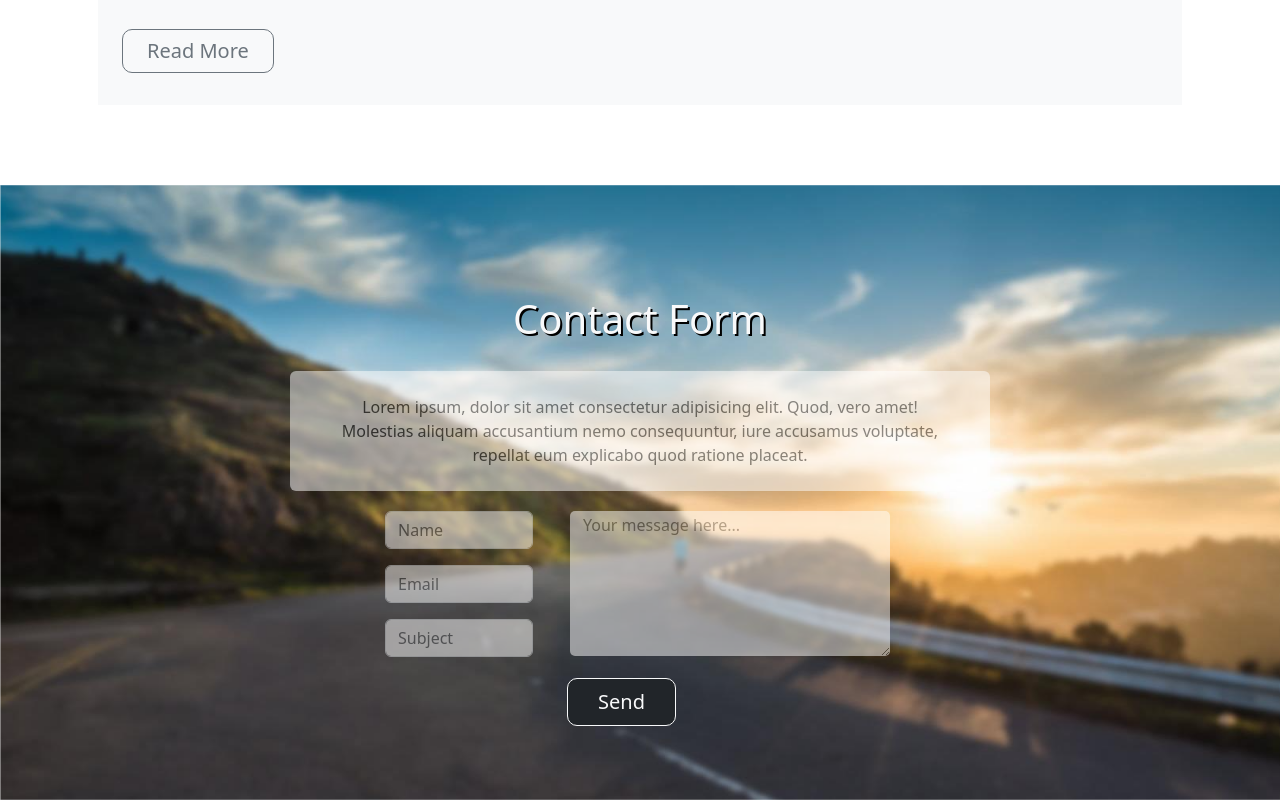
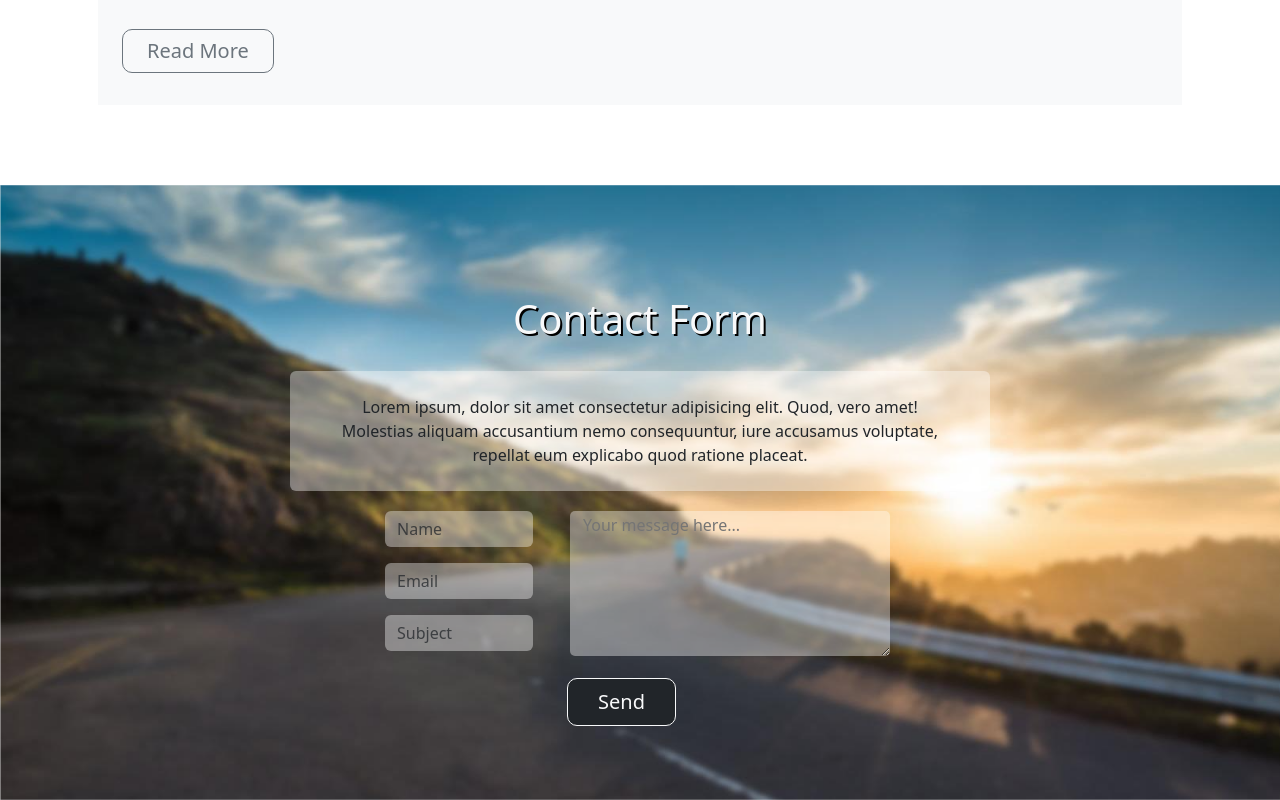
Before and after one commit to ruba-mhd01/BS-Assignment, a plain HTML site: page index.html in a window 1280 px wide. Shown: the part 5041-5841 px from the top of the page. Drawn offline with nearby package versions, Linux system fonts and the light colour scheme.

Commit message:
'seventh'

```diff
--- a/index.html
+++ b/index.html
@@ -228,28 +228,27 @@
            <h2 class="text-light fs-1" style="padding-top: 110px;text-shadow: 2px 2px #000000;">Contact Form</h2>
 
             <div class="row">
-              <p class="mx-auto rounded px-5 py-4 " style="background-color: white; margin-top: 20px;width: 700px; opacity: .5;">
+              <p class="mx-auto rounded px-5 py-4 " style="background-color: rgba(255, 255, 255, 0.379); margin-top: 20px;width: 700px; ">
                 Lorem ipsum, dolor sit amet consectetur adipisicing elit. Quod, vero amet! Molestias aliquam accusantium nemo
                  consequuntur, iure accusamus voluptate, <br> repellat eum explicabo quod ratione placeat.
                   </p>
             </div>
             <div class="row " style="padding-bottom: 50px; ">
-              <div class="col" style="margin-left:  385px; margin-right: 10px; opacity: .5;">
+              <div class="col" style="margin-left: 385px; margin-right: 10px; ">
                 <form action="">
                   <div class="form-group">
-                    <input type="text" class="form-control my-1" placeholder="Name">
+                    <input type="text" class="form-control my-1" placeholder="Name" >
                   </div>
                   <div class="form-group">
-                    <input type="email" class="form-control my-3" placeholder="Email">
+                    <input type="email" class="form-control my-3" placeholder="Email"  >
                   </div>
                   <div class="form-group">
-                    <input type="text" class="form-control my-3" placeholder="Subject">
+                    <input type="text" class="form-control my-3" placeholder="Subject"  >
                   </div>
                 </form>
               </div>
               <div class="col mt-1" >
-                     <textarea name="" placeholder="Your message here..."   style="border-radius: 5px; height: 145px;
-                     width: 320px; margin-right:387px; border: none; opacity: .5; padding-left: 13px;"></textarea>
+                     <textarea name="" placeholder="Your message here..." ></textarea>
                      <button type="button" class="btn btn-outline-light bg-dark fs-5  py-2 mt-3 mb-4" id="btnlast">
                       Send
                     </button>
--- a/style.css
+++ b/style.css
@@ -44,3 +44,17 @@ nav{
     padding-right: 30px;
     padding-left: 30px;
 }
+.form-control{
+    background-color: rgba(255, 255, 255, 0.379);
+    border: none;
+
+}
+textarea{
+    border-radius: 5px;
+    height: 145px;
+    width: 320px;
+     margin-right:387px;
+     border: none;
+    padding-left: 13px;
+    background-color: rgba(255, 255, 255, 0.379);
+}
```
